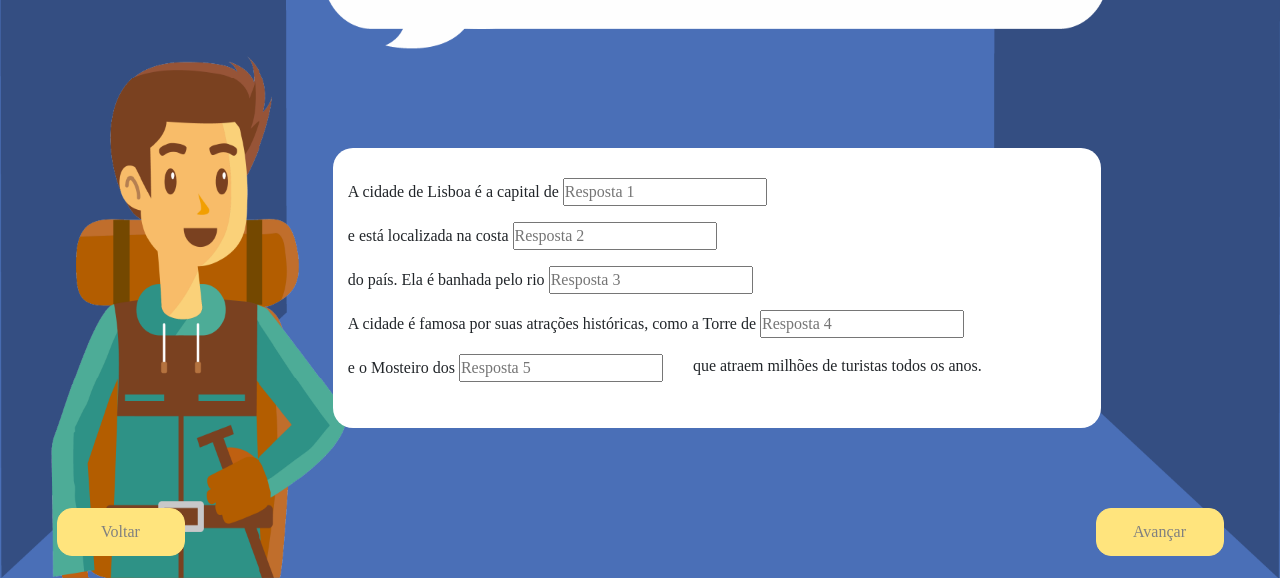
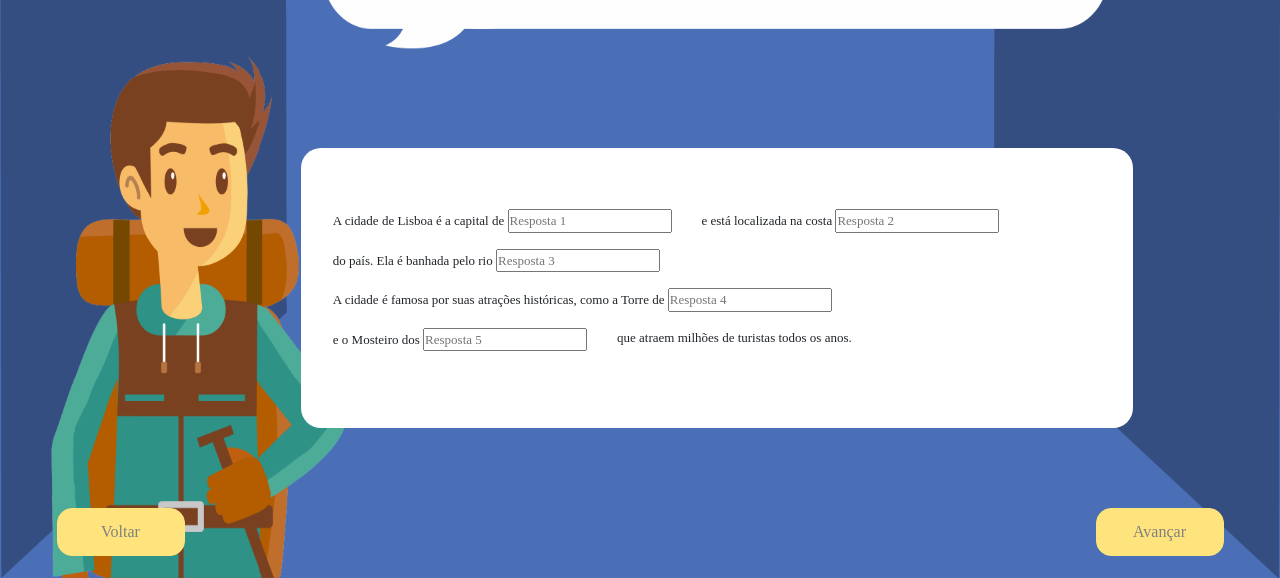
Before and after one commit to LucasSilva194/MisterioGeografico, a plain HTML site: page html/lvl-preencherEspaco.html in a window 1280 px wide. Shown: the part 222-800 px from the top of the page. Drawn offline with nearby package versions, Linux system fonts and the light colour scheme; some packages are replaced by stand-ins of ours; a script that the page names is missing; a web font is replaced by a local one.

Commit message:
drag and drop changes

```diff
--- a/css/dragdrop.css
+++ b/css/dragdrop.css
@@ -87,3 +87,9 @@ body {
   border-radius: 10px;
   margin-bottom: 3vw;
 }
+
+@media screen and (max-width: 1440px) {
+  #rectangle1 {
+    font-size: 35px;
+  }
+}
--- a/css/preencherEspacos.css
+++ b/css/preencherEspacos.css
@@ -106,3 +106,16 @@ body {
   color: #575757;
   cursor: pointer;
 }
+
+@media screen and (max-width: 1440px) {
+  p {
+    font-size: 13px;
+  }
+  #answer-body {
+    width: 60vw;
+  }
+
+  #rectangle {
+    width: 65vw;
+  }
+}
```
Lines whose indentation alone changed are shown as unchanged.
